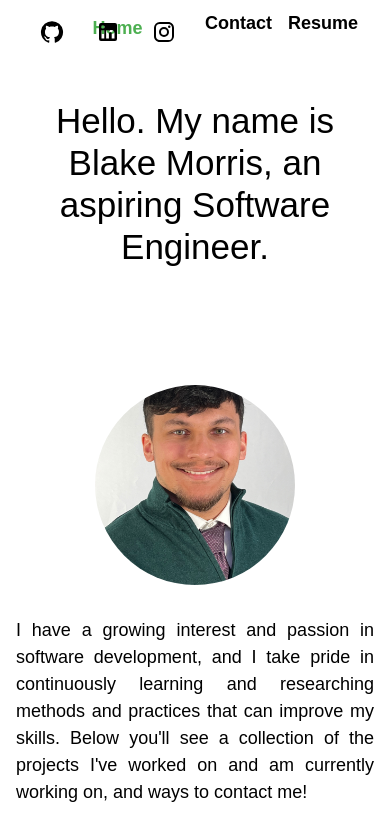
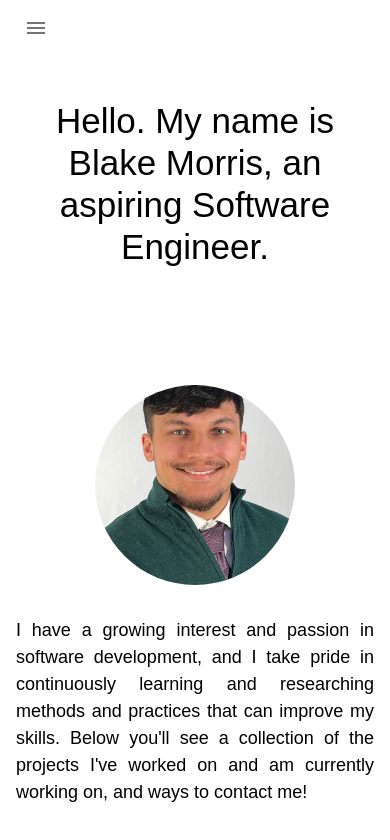
Before and after one commit to bkmorris2456/personal-website, a React (Create React App) app: page /home in a window 390 px wide. Shown: the top 840 px of the page. Built offline with nearby package versions, Linux system fonts and the light colour scheme; a web font is replaced by a local one.

Commit message:
Adjusted and Altered Navbar
- Condensed newer navbars into one singular AppBar
- Altered it so that it condenses into a collapsible hamburger menu when switched
to xs sizing

```diff
--- a/src/components/Navbar.js
+++ b/src/components/Navbar.js
@@ -1,10 +1,23 @@
 import * as React from "react";
-import { AppBar, Toolbar, Box, IconButton, Typography } from "@mui/material";
-import { GitHub, LinkedIn, Instagram } from "@mui/icons-material";
+import {
+  AppBar,
+  Toolbar,
+  Box,
+  IconButton,
+  Typography,
+  Menu,
+  MenuItem,
+  ListItemIcon,
+  ListItemText,
+  Divider,
+} from "@mui/material";
+import { GitHub, LinkedIn, Instagram, Menu as MenuIcon, Close } from "@mui/icons-material";
 import { Link as ScrollLink } from "react-scroll";
 
 function Navbar() {
   const [scrolled, setScrolled] = React.useState(false);
+  const [anchorEl, setAnchorEl] = React.useState(null);
+  const isMenuOpen = Boolean(anchorEl);
 
   // Track scroll position
   React.useEffect(() => {
@@ -29,6 +42,15 @@ function Navbar() {
     alignItems: "center",
   };
 
+  // Menu handlers
+  const handleMenuOpen = (event) => {
+    setAnchorEl(event.currentTarget);
+  };
+
+  const handleMenuClose = () => {
+    setAnchorEl(null);
+  };
+
   return (
     <React.Fragment>
       {/* Main Center Navbar */}
@@ -44,10 +66,39 @@ function Navbar() {
         <Toolbar
           sx={{
             display: "flex",
-            justifyContent: "center",
+            justifyContent: "space-between",
           }}
         >
-          <Box sx={commonNavbarStyles}>
+          {/* Left Side: Social Media Icons */}
+          <Box sx={{ display: { xs: "none", md: "flex" }, gap: 2 }}>
+            {[
+              { icon: <GitHub />, href: "https://github.com/" },
+              { icon: <LinkedIn />, href: "https://linkedin.com/" },
+              { icon: <Instagram />, href: "https://instagram.com/" },
+            ].map(({ icon, href }, index) => (
+              <IconButton
+                key={index}
+                href={href}
+                target="_blank"
+                rel="noopener noreferrer"
+                sx={{
+                  color: "black",
+                  transition: "color 0.3s",
+                  "&:hover": { color: "#4caf50" },
+                }}
+              >
+                {icon}
+              </IconButton>
+            ))}
+          </Box>
+
+          {/* Center: Navigation Links */}
+          <Box
+            sx={{
+              ...commonNavbarStyles,
+              display: { xs: "none", md: "flex" },
+            }}
+          >
             {["home", "projects", "about"].map((item) => (
               <ScrollLink
                 key={item}
@@ -71,52 +122,15 @@ function Navbar() {
               </ScrollLink>
             ))}
           </Box>
-        </Toolbar>
-      </AppBar>
 
-      {/* Navbar 1: Social Media Icons */}
+          {/* Right Side: Resume and Contact */}
           <Box
             sx={{
-          ...commonNavbarStyles,
-          position: "fixed",
-          top: "4px",
-          left: "16px",
-          zIndex: 1000,
+              display: { xs: "none", md: "flex" },
+              gap: 2,
+              alignItems: "center",
             }}
           >
-        {/* Social Media Icons */}
-        {[
-          { icon: <GitHub />, href: "https://github.com/" },
-          { icon: <LinkedIn />, href: "https://linkedin.com/" },
-          { icon: <Instagram />, href: "https://instagram.com/" },
-        ].map(({ icon, href }, index) => (
-          <IconButton
-            key={index}
-            href={href}
-            target="_blank"
-            rel="noopener noreferrer"
-            sx={{
-              color: "black",
-              transition: "color 0.3s",
-              "&:hover": { color: "#4caf50" },
-            }}
-          >
-            {icon}
-          </IconButton>
-        ))}
-      </Box>
-
-      {/* Navbar 2: Extras */}
-      <Box
-        sx={{
-          ...commonNavbarStyles,
-          position: "fixed",
-          top: "5px",
-          right: "16px",
-          zIndex: 1000,
-        }}
-      >
-        {/* Contact Button */}
             <ScrollLink
               to="contact"
               smooth={true}
@@ -137,7 +151,6 @@ function Navbar() {
               Contact
             </ScrollLink>
 
-        {/* Resume Button */}
             <a
               href="/path-to-resume.pdf"
               target="_blank"
@@ -156,6 +169,100 @@ function Navbar() {
               Resume
             </a>
           </Box>
+
+          {/* Collapsible Menu for Small Screens */}
+          <IconButton
+            sx={{ display: { xs: "flex", md: "none" } }}
+            onClick={handleMenuOpen}
+          >
+            <MenuIcon />
+          </IconButton>
+        </Toolbar>
+      </AppBar>
+
+      {/* Dropdown Menu */}
+      <Menu
+        anchorEl={anchorEl}
+        open={isMenuOpen}
+        onClose={handleMenuClose}
+        PaperProps={{
+          sx: { width: 250, padding: 1 },
+        }}
+      >
+        <IconButton
+          onClick={handleMenuClose}
+          sx={{ alignSelf: "flex-end", marginBottom: 1 }}
+        >
+          <Close />
+        </IconButton>
+        <Divider />
+
+        {/* Navigation Links */}
+        {["home", "projects", "about", "contact"].map((item) => (
+          <MenuItem key={item} onClick={handleMenuClose}>
+            <ScrollLink
+              to={item}
+              smooth={true}
+              duration={500}
+              spy={true}
+              offset={-70}
+              style={{
+                textDecoration: "none",
+                color: "inherit",
+                fontSize: "16px",
+                textTransform: "none",
+              }}
+            >
+              {item.charAt(0).toUpperCase() + item.slice(1)}
+            </ScrollLink>
+          </MenuItem>
+        ))}
+        <MenuItem>
+          <ListItemIcon>
+            <GitHub />
+          </ListItemIcon>
+          <ListItemText>
+            <a
+              href="https://github.com/"
+              target="_blank"
+              rel="noopener noreferrer"
+              style={{ textDecoration: "none", color: "inherit" }}
+            >
+              GitHub
+            </a>
+          </ListItemText>
+        </MenuItem>
+        <MenuItem>
+          <ListItemIcon>
+            <LinkedIn />
+          </ListItemIcon>
+          <ListItemText>
+            <a
+              href="https://linkedin.com/"
+              target="_blank"
+              rel="noopener noreferrer"
+              style={{ textDecoration: "none", color: "inherit" }}
+            >
+              LinkedIn
+            </a>
+          </ListItemText>
+        </MenuItem>
+        <MenuItem>
+          <ListItemIcon>
+            <Instagram />
+          </ListItemIcon>
+          <ListItemText>
+            <a
+              href="https://instagram.com/"
+              target="_blank"
+              rel="noopener noreferrer"
+              style={{ textDecoration: "none", color: "inherit" }}
+            >
+              Instagram
+            </a>
+          </ListItemText>
+        </MenuItem>
+      </Menu>
     </React.Fragment>
   );
 }
```
Lines whose indentation alone changed are shown as unchanged.
